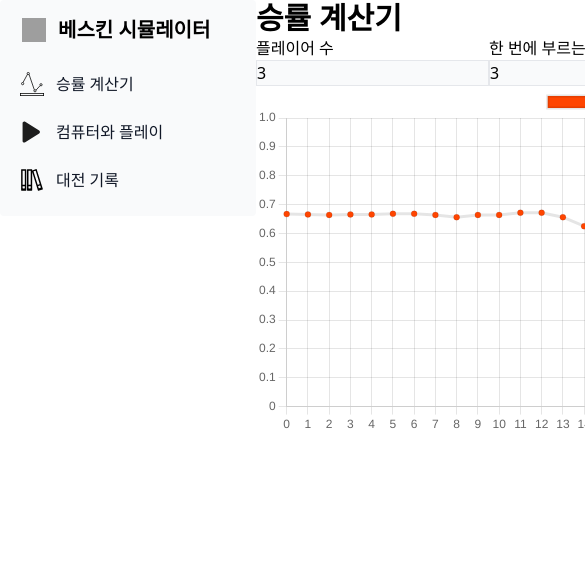
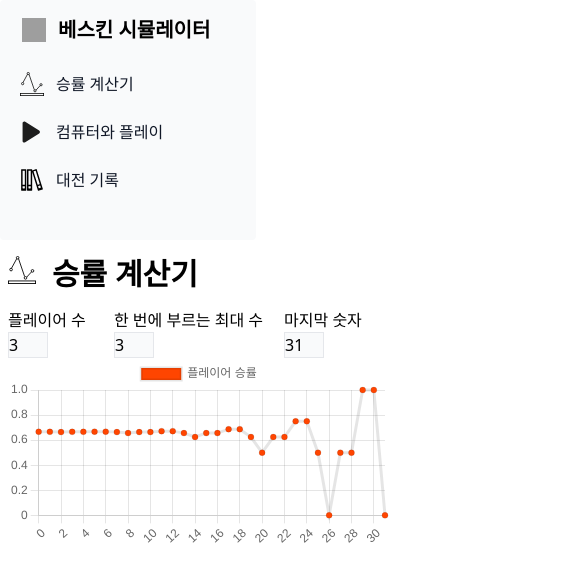
Before and after one commit to fifteenmania/baskin-client2, a React (Create React App) app: page /calculator in a window 390 px wide. Shown: the top 582 px of the page, 585 px wide, since content can reach past the window. Built offline with nearby package versions, Linux system fonts and the light colour scheme; grey boxes are pictures that could not be loaded; the HTML template or start-up script is replaced by a standard one.

Commit message:
feat: add header and responsivity

```diff
--- a/src/App.tsx
+++ b/src/App.tsx
@@ -1,7 +1,16 @@
+import { useEffect } from "react";
 import { BrowserRouter } from "react-router-dom";
 import Main from "./main/Main";
 
 export default function App() {
+  useEffect(() => {
+    // On page load or when changing themes, best to add inline in `head` to avoid FOUC
+    if (localStorage.theme === 'dark' || (!('theme' in localStorage) && window.matchMedia('(prefers-color-scheme: dark)').matches)) {
+      document.documentElement.classList.add('dark')
+    } else {
+      document.documentElement.classList.remove('dark')
+    }
+  }, [])
   return <BrowserRouter>
     <Main/>
   </BrowserRouter>
--- a/src/Calculator/CalculatorMain.tsx
+++ b/src/calculator/CalculatorMain.tsx
@@ -9,8 +9,10 @@
   Legend,
 } from 'chart.js'
 import { Line } from "react-chartjs-2";
-import InputPanel, { useGameSetting } from '../Component/InputPanel';
+import InputPanel, { useGameSetting } from '../component/InputPanel';
 import { getFullLoseProbMat } from '../lib/strategy';
+import Header from '../component/Header'
+import GraphIcon from '../asset/graph2.svg'
 
 ChartJS.register(
   CategoryScale,
@@ -49,21 +51,15 @@
   }
 }
 
-function Header() {
-  return <header>
-    <h1 className='font-bold text-3xl dark:text-white'>승률 계산기</h1>
-  </header>
-}
-
 export default function CalculatorMain() {
   const gameSetting = useGameSetting();
   const loseProbMat = getFullLoseProbMat(gameSetting.numPlayer, gameSetting.maxCall, gameSetting.numEnd);
   const data = loseProbMatToData(loseProbMat)
   return <section>
-    <Header/>
+    <Header src={GraphIcon} alt="승률 계산기" text="승률 계산기"/>
     <div>
       <InputPanel gameSetting={gameSetting}/>
-      <Line datasetIdKey='1' data={data}/>
+      <Line datasetIdKey='1' data={data} className="w-auto"/>
     </div>
   </section>
 }
--- /dev/null
+++ b/src/component/Header.tsx
@@ -0,0 +1,18 @@
+import React from "react"
+
+export function TitleIcon({src, alt, ...props} : {src: string, alt: string}) {
+  return <img src={src} alt={alt} {...props}/>
+}
+
+export function TitleText({children} : {children: React.ReactNode}) {
+  return <span>
+    {children}
+  </span>
+}
+
+export default function Header({src, alt, text} : {src: string, alt: string, text: string}) {
+  return <header className="flex mb-4 mt-4">
+    <img src={src} alt={alt} className="w-7 h-7 mr-4"/>
+    <h2 className='font-bold text-3xl dark:text-white'>{text}</h2>
+  </header>
+}
--- a/src/Component/InputPanel.tsx
+++ b/src/component/InputPanel.tsx
@@ -32,7 +32,7 @@
 }
 
 function InputFieldNumber({onChange, name, value, ...props}: {onChange: React.ChangeEventHandler<HTMLInputElement>, name: string, value: number}) {
-  return <input className="bg-gray-50 border text-base font-normal" type="number" onChange={onChange} value={value} name={name} {...props} />
+  return <input className="bg-gray-50 border text-base font-normal w-10" type="number" onChange={onChange} value={value} name={name} {...props} />
 }
 
 function InputFieldContainer({children}: {children?: React.ReactNode}) {
--- /dev/null
+++ b/src/component/ToggleButton.tsx
@@ -0,0 +1,7 @@
+export default function ToggleButton({text} : {text: string}) {
+  return <label htmlFor="default-toggle" className="inline-flex relative items-center cursor-pointer">
+    <input type="checkbox" value="" id="default-toggle" className="sr-only peer"/>
+    <div className="w-11 h-6 bg-gray-200 peer-focus:outline-none peer-focus:ring-4 peer-focus:ring-blue-300 dark:peer-focus:ring-blue-800 rounded-full peer dark:bg-gray-700 peer-checked:after:translate-x-full peer-checked:after:border-white after:content-[''] after:absolute after:top-[2px] after:left-[2px] after:bg-white after:border-gray-300 after:border after:rounded-full after:h-5 after:w-5 after:transition-all dark:border-gray-600 peer-checked:bg-blue-600"></div>
+    <span className="ml-3 text-sm font-medium text-gray-900 dark:text-gray-300">{text}</span>
+  </label>
+}
--- a/src/history/HistoryMain.tsx
+++ b/src/history/HistoryMain.tsx
@@ -1,5 +1,9 @@
+
+import HistoryIcon from '../asset/history.svg'
+import Header from '../component/Header'
+
 export default function HistoryMain() {
   return <div>
-    history
+    <Header src={HistoryIcon} alt="대전 기록" text="대전 기록"/>
   </div>
 }
--- a/src/main/Main.tsx
+++ b/src/main/Main.tsx
@@ -1,5 +1,5 @@
 import { Route, Routes } from "react-router-dom";
-import CalculatorMain from "../Calculator/CalculatorMain";
+import CalculatorMain from "../calculator/CalculatorMain";
 import HistoryMain from "../history/HistoryMain";
 import SinglePlayMain from "../singlePlay/SinglePlayMain";
 import Landing from "./Landing";
@@ -15,11 +15,11 @@
 }
 
 export default function Main() {
-  return <div className="flex flex-row w-full">
+  return <div className="lg:flex lg:flex-row">
     <aside className="flex-none w-64" aria-label="Sidebar">
       <SideBar/>
     </aside>
-    <main className="flex-auto">
+    <main className="flex-auto ml-2">
       <MainRouter/>
     </main>
   </div>
--- a/src/main/SideBar.tsx
+++ b/src/main/SideBar.tsx
@@ -1,9 +1,9 @@
 import React, { useEffect } from "react"
 import { Link, useLocation } from "react-router-dom"
 //import {ReactComponent as MenuIcon} from '../asset/icons8-menu.svg'
-import {ReactComponent as GraphIcon} from '../asset/graph2.svg'
-import {ReactComponent as SinglePlayIcon} from '../asset/singlePlay2.svg'
-import {ReactComponent as HistoryIcon} from '../asset/history.svg'
+import GraphIcon from '../asset/graph2.svg'
+import SinglePlayIcon from '../asset/singlePlay2.svg'
+import HistoryIcon from '../asset/history.svg'
 
 function SideBarIcon({src, alt, ...props}: {src: string, alt: string}) {
   return <img src={src} className="flex-shrink-0 w-6 h-6 transition duration-75" alt={alt}/>
@@ -27,27 +27,29 @@
   })
   return <div className="overflow-y-auto py-4 px-3 bg-gray-50 rounded dark:bg-gray-800">
     <Link to="/" className="flex items-center pl-2.5 mb-5">
-      <img className="h-6 mr-3 sm:h-7" src="https://picsum.photos/30" alt="베스킨라빈스 아이콘"/>
-      <span className="self-center text-xl font-semibold whitespace-nowrap dark:text-white">베스킨 시뮬레이터</span>
+      <img className="h-6 mr-3" src="https://picsum.photos/30" alt="베스킨라빈스 아이콘"/>
+      <h1 className="self-center text-xl font-semibold whitespace-nowrap dark:text-white">베스킨 시뮬레이터</h1>
     </Link>
     <ul className="space-y-2">
-      <li>
+      <li className="">
         <SideBarItem to="/calculator">
-          <GraphIcon className="flex-shrink-0 w-6 h-6 transition duration-75"/>
+          <SideBarIcon src={GraphIcon} alt="승률 계산기"/>
           <SidebarItemText>승률 계산기</SidebarItemText>
         </SideBarItem>
       </li>
-      <li>
+      <li className="">
         <SideBarItem to="/single-play">
-          <SinglePlayIcon className="flex-shrink-0 w-6 h-6 transition duration-75"/>
+          <SideBarIcon src={SinglePlayIcon} alt="컴퓨터와 플레이"/>
           <SidebarItemText>컴퓨터와 플레이</SidebarItemText>
         </SideBarItem>
       </li>
-      <li>
+      <li className="">
         <SideBarItem to="/history">
-          <HistoryIcon className="flex-shrink-0 w-6 h-6 transition duration-75"/>
+          <SideBarIcon src={HistoryIcon} alt="대전 기록"/>
           <SidebarItemText>대전 기록</SidebarItemText>
         </SideBarItem>
+      </li>
+      <li className="inline-flex">
       </li>
     </ul>
   </div>
--- a/src/singlePlay/SinglePlayMain.tsx
+++ b/src/singlePlay/SinglePlayMain.tsx
@@ -1,5 +1,8 @@
+import Header from "../component/Header";
+import SinglePlayIcon from '../asset/singlePlay2.svg'
+
 export default function SinglePlayMain() {
   return <div>
-    singleplay
+    <Header src={SinglePlayIcon} alt="컴퓨터와 플레이" text="컴퓨터와 플레이"/>
   </div>
 }
```
